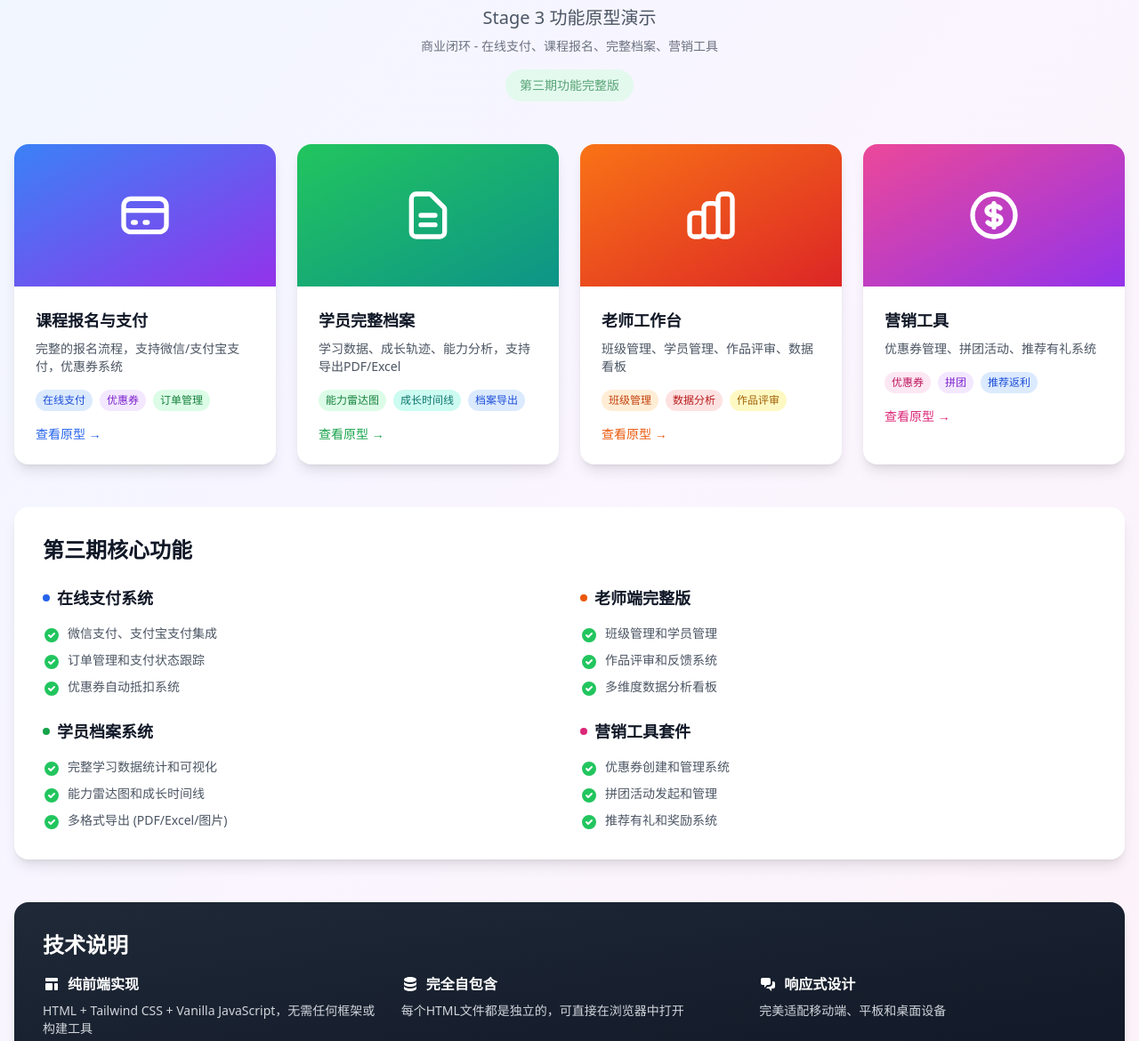
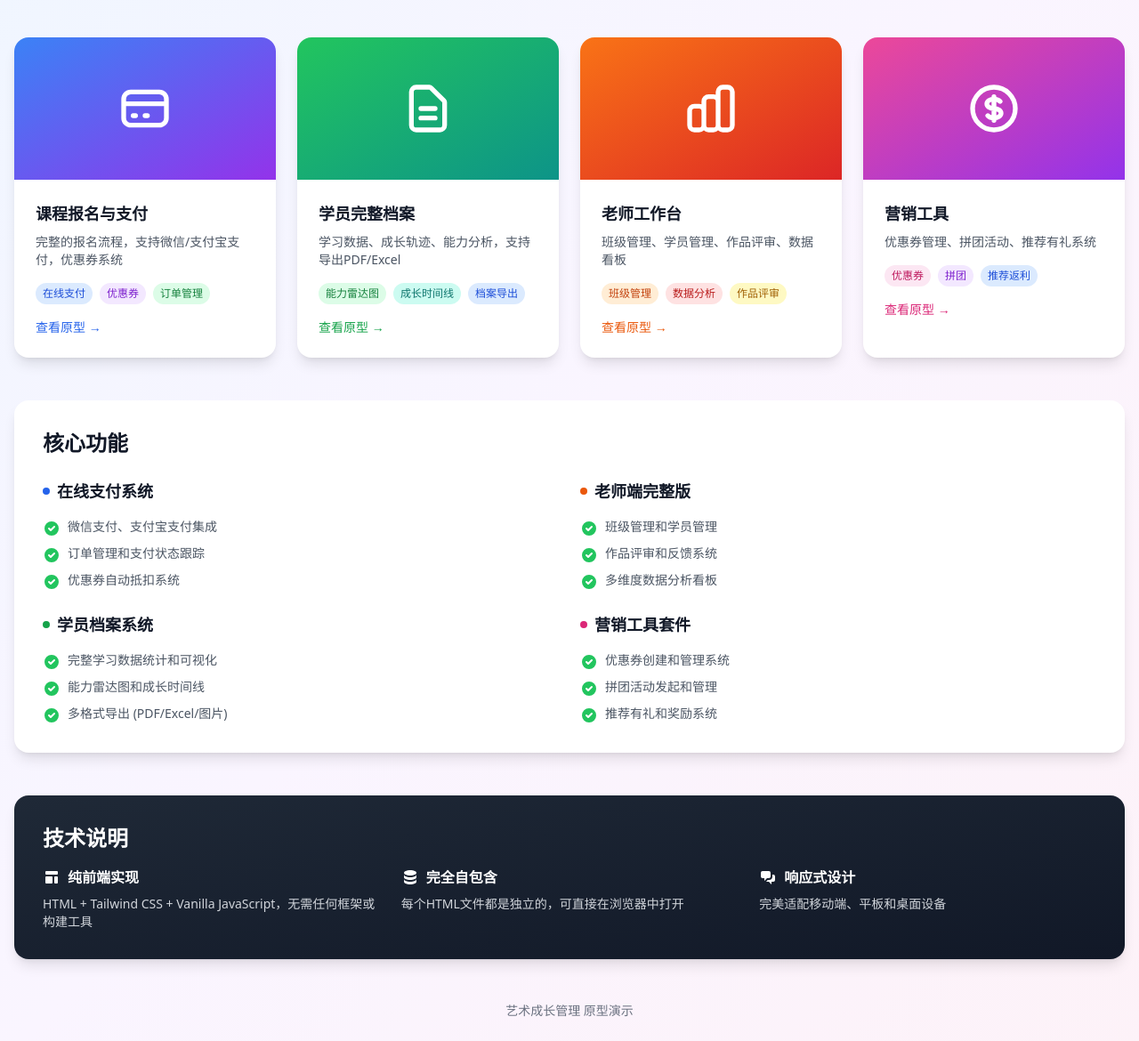
Before and after one commit to candysolutionsinternal/candysolutionsinternal.github.io, a plain HTML site: page case/artacademy/cc3/index.html in a window 1280 px wide. Shown: the part 190-1360 px from the top of the page at 89% size. Drawn offline with nearby package versions, Linux system fonts and the light colour scheme.

Commit message:
update prototype

```diff
--- a/case/artacademy/cc3/index.html
+++ b/case/artacademy/cc3/index.html
@@ -3,7 +3,7 @@
 <head>
     <meta charset="UTF-8">
     <meta name="viewport" content="width=device-width, initial-scale=1.0">
-    <title>Stage 3 原型导航 - 艺术成长管理</title>
+    <title>原型导航 - 艺术成长管理</title>
     <script src="https://cdn.tailwindcss.com"></script>
     <style>
         @keyframes fadeIn {
@@ -46,11 +46,6 @@
                 </div>
             </div>
             <h1 class="text-4xl font-bold text-gray-900 mb-3">艺术成长管理 APP</h1>
-            <p class="text-xl text-gray-600 mb-2">Stage 3 功能原型演示</p>
-            <p class="text-sm text-gray-500">商业闭环 - 在线支付、课程报名、完整档案、营销工具</p>
-            <span class="inline-block mt-4 px-4 py-2 bg-green-100 text-green-700 rounded-full text-sm font-medium badge">
-                第三期功能完整版
-            </span>
         </div>
 
         <!-- Feature Cards Grid -->
@@ -142,7 +137,7 @@
 
         <!-- Features Overview -->
         <div class="bg-white rounded-2xl shadow-lg p-8 mb-12">
-            <h2 class="text-2xl font-bold text-gray-900 mb-6">第三期核心功能</h2>
+            <h2 class="text-2xl font-bold text-gray-900 mb-6">核心功能</h2>
             <div class="grid grid-cols-1 md:grid-cols-2 gap-6">
                 <!-- Left Column -->
                 <div>
@@ -291,8 +286,7 @@
 
         <!-- Footer -->
         <div class="text-center mt-12 text-gray-500 text-sm">
-            <p>艺术成长管理 APP - Stage 3 原型演示</p>
-            <p class="mt-1">版本: v0.1 | 创建日期: 2026-01-25</p>
+            <p>艺术成长管理 原型演示</p>
         </div>
     </div>
 </body>
```
